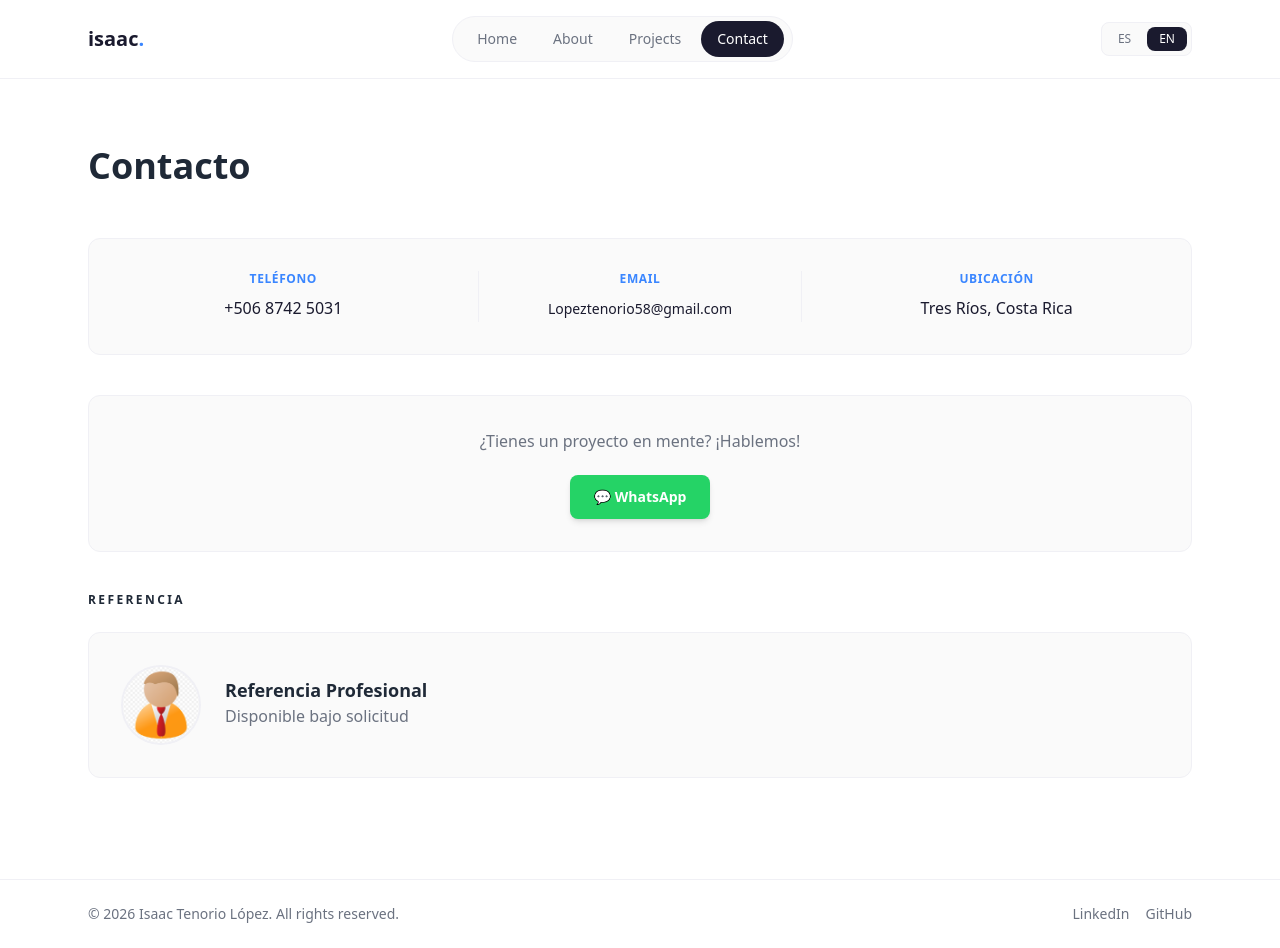
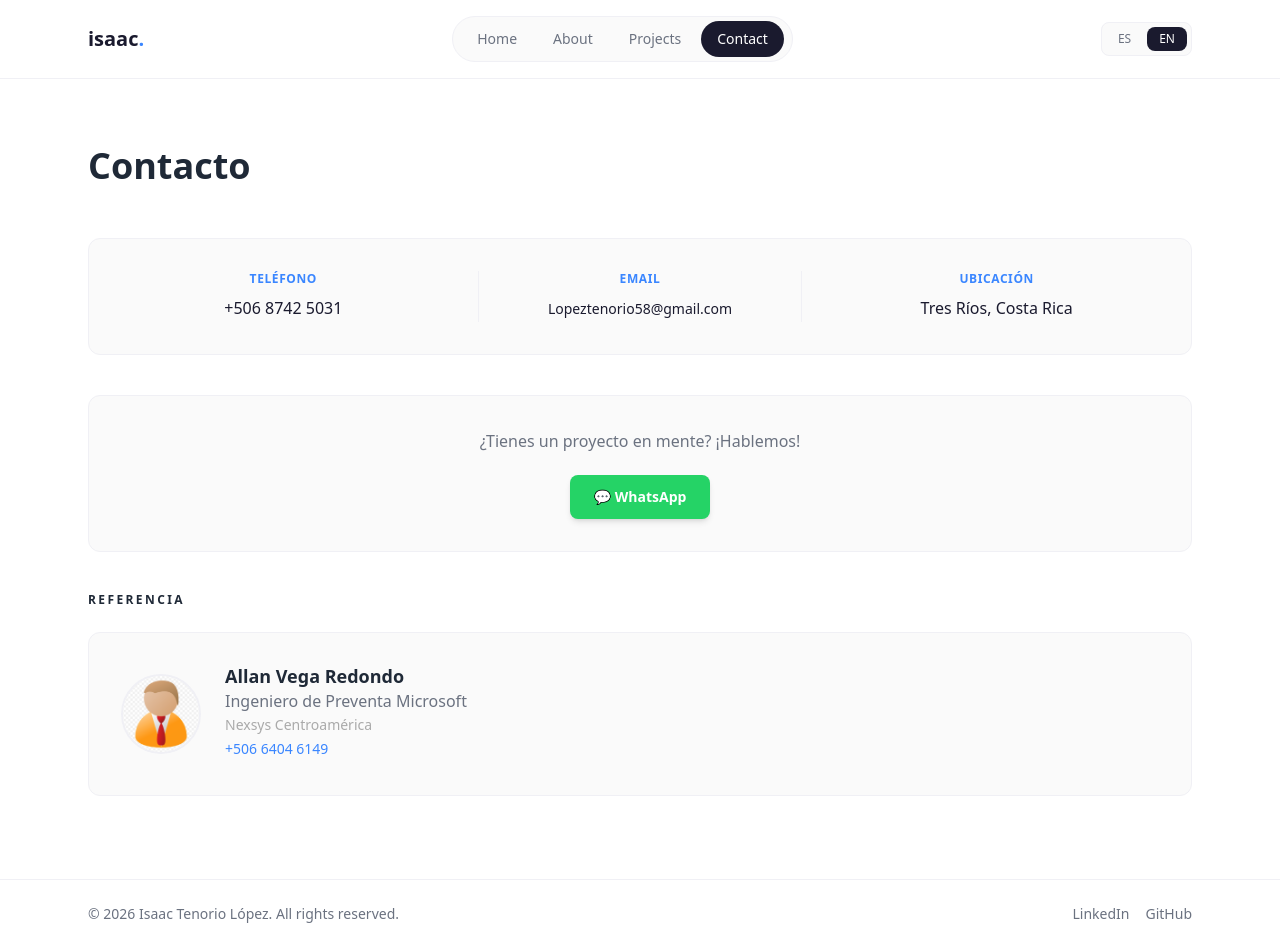
Before and after one commit to IsaacLopez777/portfolio, a Next.js app: page /en/contact in a window 1280 px wide. Built offline with nearby package versions, Linux system fonts and the light colour scheme.

Commit message:
Restore Allan Vega reference info

```diff
--- a/src/app/[locale]/contact/page.tsx
+++ b/src/app/[locale]/contact/page.tsx
@@ -43,14 +43,16 @@ export default function ContactPage() {
               <div className="relative w-20 h-20 rounded-full overflow-hidden border-2 border-[#f0f0f5] flex-shrink-0">
                 <Image
                   src="/images/Foto generica.png"
-                  alt="Referencia Profesional"
+                  alt="Allan Vega Redondo"
                   fill
                   className="object-cover"
                 />
               </div>
               <div>
-                <h3 className="text-lg font-bold text-[#1a1a2e]">Referencia Profesional</h3>
-                <p className="text-[#6b7280]">Disponible bajo solicitud</p>
+                <h3 className="text-lg font-bold text-[#1a1a2e]">Allan Vega Redondo</h3>
+                <p className="text-[#6b7280]">Ingeniero de Preventa Microsoft</p>
+                <p className="text-[#aaa] text-sm">Nexsys Centroamérica</p>
+                <a href="tel:+50664046149" className="text-[#3a86ff] hover:text-[#2563eb] text-sm mt-1 inline-block">+506 6404 6149</a>
               </div>
             </div>
           </div>
```
